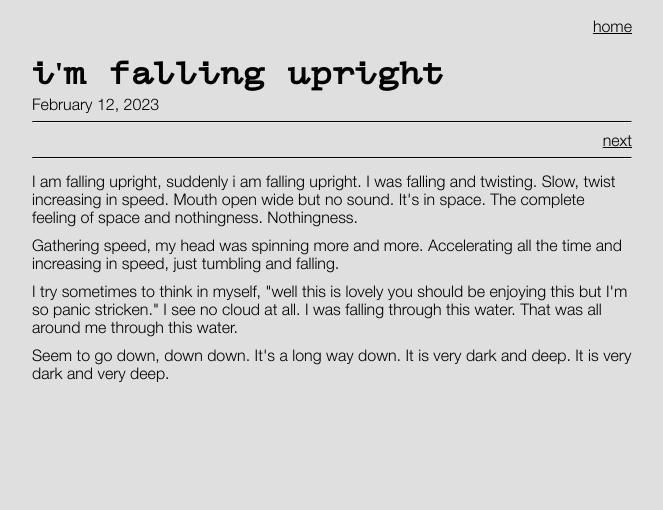
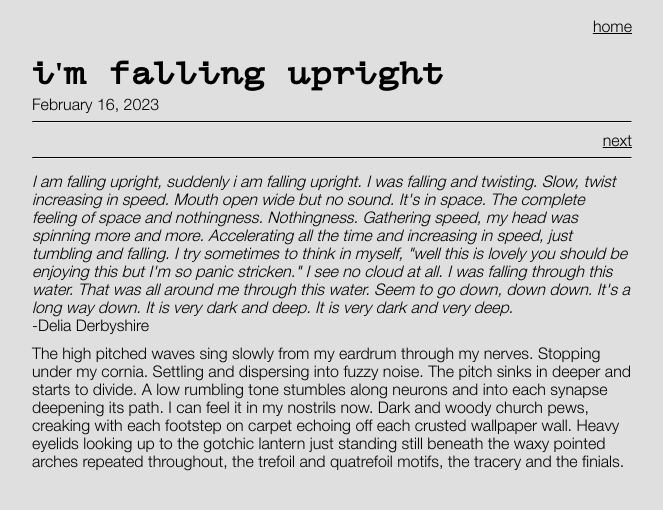
Before and after one commit to moss-corpus/moss-corpus-site, a plain HTML site: page posts/im-falling-upright.html in a window 1280 px wide. Shown: the part 134-644 px from the top of the page, without its empty margins (308-971 px from the left). Drawn offline with Linux system fonts and the light colour scheme.

Commit message:
i'm falling upright post

```diff
--- a/posts/im-falling-upright.html
+++ b/posts/im-falling-upright.html
@@ -16,22 +16,19 @@
             <a href="../index.html">home</a>
         </div>
         <h1>i'm falling upright</h1>
-        <p>February 12, 2023</p>
+        <p>February 16, 2023</p>
         <hr>
         <div class="post-nav">
-            <a href="#"> </a>
-            <a href="post2.html">next</a>
+            <a href="the-corpus-of-moss.html"> </a>
+            <a href="../index.html">next</a>
         </div>
         <hr>
     </header>
     <section class="main-writing">
         <!-- <img src="../images/voynich.png" width="100%"> -->
-        <p>I am falling upright, suddenly i am falling upright. I was falling and twisting. Slow, twist increasing in speed. Mouth open wide but no sound. It's in space. The complete feeling of space and nothingness. Nothingness.</p>
-        <p>Gathering speed, my head was spinning more and more. Accelerating all the time and increasing in speed, just tumbling and falling.</p>
-        <p>I try sometimes to think in myself, "well this is lovely you should be enjoying this but I'm so panic stricken." I see no cloud at all. I was falling through this water. That was all around me through this water.</p>
-        <p>Seem to go down, down down. It's a long way down. It is very dark and deep. It is very dark and very deep.</p>
+        <p><em>I am falling upright, suddenly i am falling upright. I was falling and twisting. Slow, twist increasing in speed. Mouth open wide but no sound. It's in space. The complete feeling of space and nothingness. Nothingness. Gathering speed, my head was spinning more and more. Accelerating all the time and increasing in speed, just tumbling and falling. I try sometimes to think in myself, "well this is lovely you should be enjoying this but I'm so panic stricken." I see no cloud at all. I was falling through this water. That was all around me through this water. Seem to go down, down down. It's a long way down. It is very dark and deep. It is very dark and very deep.</em><br>-Delia Derbyshire</p>
 
-        </p>
+        <p>The high pitched waves sing slowly from my eardrum through my nerves. Stopping under my cornia. Settling and dispersing into fuzzy noise. The pitch sinks in deeper and starts to divide. A low rumbling tone stumbles along neurons and into each synapse deepening its path. I can feel it in my nostrils now. Dark and woody church pews, creaking with each footstep on carpet echoing off each crusted wallpaper wall. Heavy eyelids looking up to the gotchic lantern just standing still beneath the waxy pointed arches repeated throughout, the trefoil and quatrefoil motifs, the tracery and the finials. <p>
     </section>
 </body>
 
```
Also changed, not shown: index.html (+5 -20 lines).
